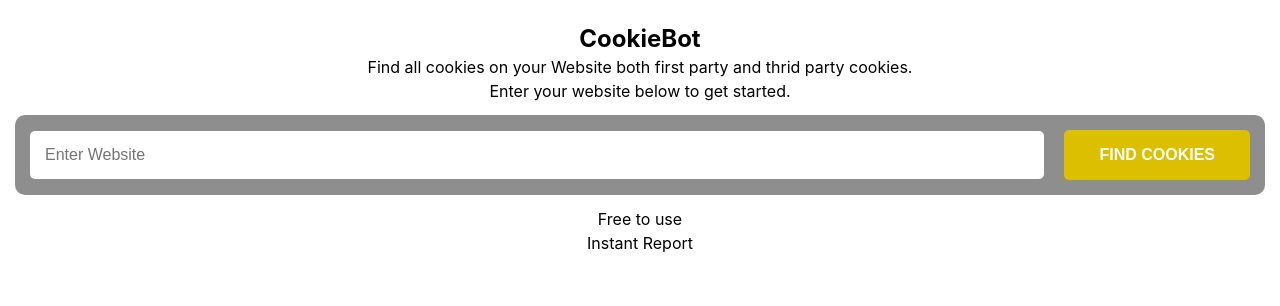
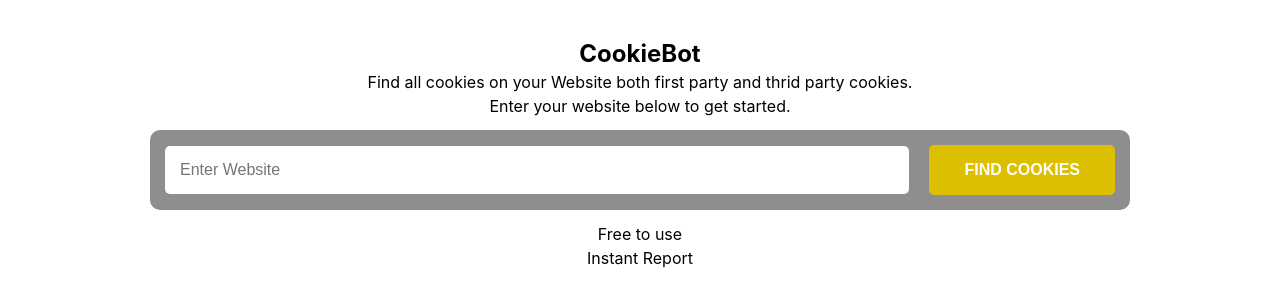
Before and after one commit to felixaschultz/web-crawler, a React (Create React App) app in the folder client/: page / in a window 1280 px wide. Shown: the top 306 px of the page. Built offline with nearby package versions, Linux system fonts and the light colour scheme.

Commit message:
Update grid-template-columns in Tabel/Style.css and padding in index.css

```diff
--- a/client/src/components/Tabel/Style.css
+++ b/client/src/components/Tabel/Style.css
@@ -15,7 +15,7 @@
 
 .table-row{
     display: grid;
-    grid-template-columns: 1fr 1fr 1fr;
+    grid-template-columns: 1fr 1fr 1fr 1fr;
     padding: 15px 0;
     gap: 10px;
     white-space: wrap;
--- a/client/src/index.css
+++ b/client/src/index.css
@@ -5,7 +5,7 @@
     sans-serif;
   -webkit-font-smoothing: antialiased;
   -moz-osx-font-smoothing: grayscale;
-  padding: 15px;
+  padding: 30px 150px;
 }
 
 code {
```
